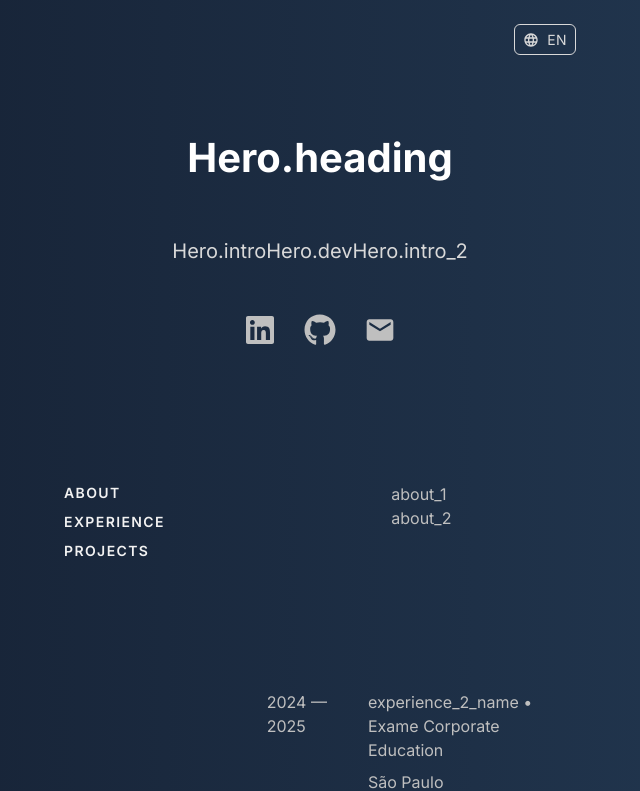
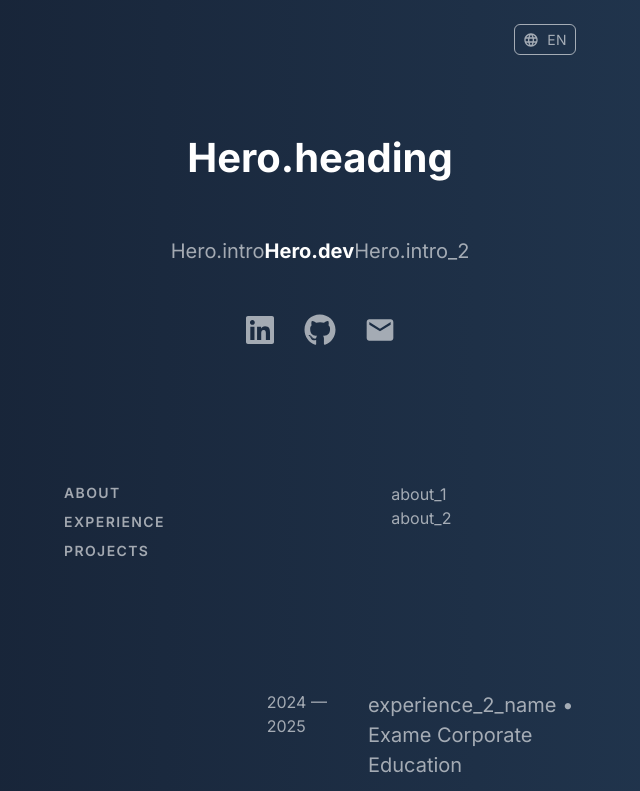
Before and after one commit to lipe-pepe/portfolio, a Next.js app: page /en in a window 1280 px wide. Shown: the top 791 px of the page, without its empty margins (320-960 px from the left). Built offline with nearby package versions, Linux system fonts and the light colour scheme.

Commit message:
feat: :lipstick: updating theme color

```diff
--- a/src/app/[locale]/page.tsx
+++ b/src/app/[locale]/page.tsx
@@ -11,7 +11,7 @@ export default function HomePage() {
       <Box w={"50%"}>
         <Hero />
       </Box>
-      <HStack w={"100%"} alignItems={"start"} gap={12}>
+      <HStack w={"100%"} alignItems={"start"} gap={12} color={"white.dark"}>
         <Box flex={1}>
           <VStack alignItems={"start"}>
             <SectionButton text={t("about")} />
@@ -25,7 +25,6 @@ export default function HomePage() {
           textAlign={"start"}
           fontSize={"md"}
           fontWeight={"normal"}
-          color={"gray.base"}
         >
           <Box>
             <Text>{t("about_1")}</Text>
--- a/src/components/experienceItem.tsx
+++ b/src/components/experienceItem.tsx
@@ -19,15 +19,15 @@ const ExperienceItem: React.FC<ExperienceItemProps> = ({
   description,
 }: ExperienceItemProps) => {
   return (
-    <HStack w={"100%"} alignItems={"start"} gap={8}>
+    <HStack w={"100%"} alignItems={"start"} gap={8} color={"white.dark"}>
       <Text flex={1} textTransform={"uppercase"}>
         {start} — {end}
       </Text>
       <VStack flex={3} alignItems={"start"}>
-        <Text>
+        <Text fontSize={"lg"}>
           {name} • {company}
         </Text>
-        <Text>{place}</Text>
+        <Text fontSize={"sm"}>{place}</Text>
         <Text>{description}</Text>
       </VStack>
     </HStack>
--- a/src/components/hero.tsx
+++ b/src/components/hero.tsx
@@ -8,12 +8,16 @@ const Hero = () => {
   const t = useTranslations("Hero");
   return (
     <VStack width={"100%"} my={32} gap={12}>
-      <Text color={"white"} fontSize={"2xl"} fontWeight={"bold"}>
+      <Text fontSize={"2xl"} fontWeight={"bold"} color={"white.base"}>
         {t("heading")}
       </Text>
-      <Text fontWeight={"normal"} fontSize={"lg"} color={"gray.light"}>{`${t(
-        "intro"
-      )}${t("dev")}${t("intro_2")}`}</Text>
+      <Text fontWeight="normal" fontSize="lg" color="white.dark">
+        {t("intro")}
+        <Text as="span" color="white" fontWeight="bold">
+          {t("dev")}
+        </Text>
+        {t("intro_2")}
+      </Text>
       <HStack width={"75%"} justifyContent={"space-evenly"}>
         <SocialMediaIcon size="32px" icon={<FaLinkedin size={"100%"} />} />
         <SocialMediaIcon size="32px" icon={<FaGithub size={"100%"} />} />
--- a/src/components/languageMenu.tsx
+++ b/src/components/languageMenu.tsx
@@ -23,16 +23,16 @@ const LanguageMenu = () => {
   return (
     <Menu>
       <MenuButton
-        color={"gray.light"}
-        borderColor={"gray.light"}
         borderRadius={6}
         borderWidth={1}
+        borderColor={"white.dark"}
+        color={"white.dark"}
         px={2}
         py={1}
         _hover={{
+          color: "white",
+          borderWidth: 2,
           borderColor: "white",
-          borderWidth: 2,
-          color: "white",
           transform: "scale(1.05)",
           transition:
             "transform 0.2s ease-in-out, background-color 0.2s ease-in-out",
@@ -50,7 +50,7 @@ const LanguageMenu = () => {
           </Text>
         </HStack>
       </MenuButton>
-      <MenuList bg={"background.2"} color={"gray.light"}>
+      <MenuList bg={"background.2"}>
         <MenuItem bg={"none"} onClick={() => changeLanguage("en")}>
           EN
         </MenuItem>
--- a/src/components/projectItem.tsx
+++ b/src/components/projectItem.tsx
@@ -26,9 +26,7 @@ const ProjectItem: React.FC<ProjectItemProps> = ({
       </AspectRatio>
 
       <VStack flex={3} alignItems={"start"}>
-        <Text fontSize={"lg"} color={"gray.lightest"}>
-          {name}
-        </Text>
+        <Text fontSize={"lg"}>{name}</Text>
         <Text fontSize={"md"}>{description}</Text>
         {description2 && <Text fontSize={"md"}>{description2}</Text>}
       </VStack>
--- a/src/components/sectionButton.tsx
+++ b/src/components/sectionButton.tsx
@@ -10,7 +10,6 @@ const SectionButton: React.FC<SectionButtonProps> = ({
 }: SectionButtonProps) => {
   return (
     <Text
-      color={"gray.lightest"}
       cursor={"pointer"}
       fontSize={"sm"}
       fontWeight={"semibold"}
--- a/src/components/socialMediaIcon.tsx
+++ b/src/components/socialMediaIcon.tsx
@@ -13,10 +13,10 @@ const SocialMediaIcon: React.FC<SocialMediaIconProps> = ({
   return (
     <Box
       cursor={"pointer"}
-      color={"gray.base"}
       boxSize={size}
+      color={"white.dark"}
       _hover={{
-        color: "white",
+        color: "white.base",
         transform: "scale(1.05)",
         transition:
           "transform 0.2s ease-in-out, background-color 0.2s ease-in-out",
--- a/src/theme.ts
+++ b/src/theme.ts
@@ -6,11 +6,9 @@ const colors = {
     "1": "#141E30",
     "2": "#243B55",
   },
-  gray: {
-    lightest: "#F2F2F2",
-    light: "#D9D9D9",
-    base: "#BFBFBF",
-    dark: "#A6A6A6",
+  white: {
+    base: "#FFFFFF",
+    dark: "rgba(255,255,255,0.6)",
   },
 };
 
```
